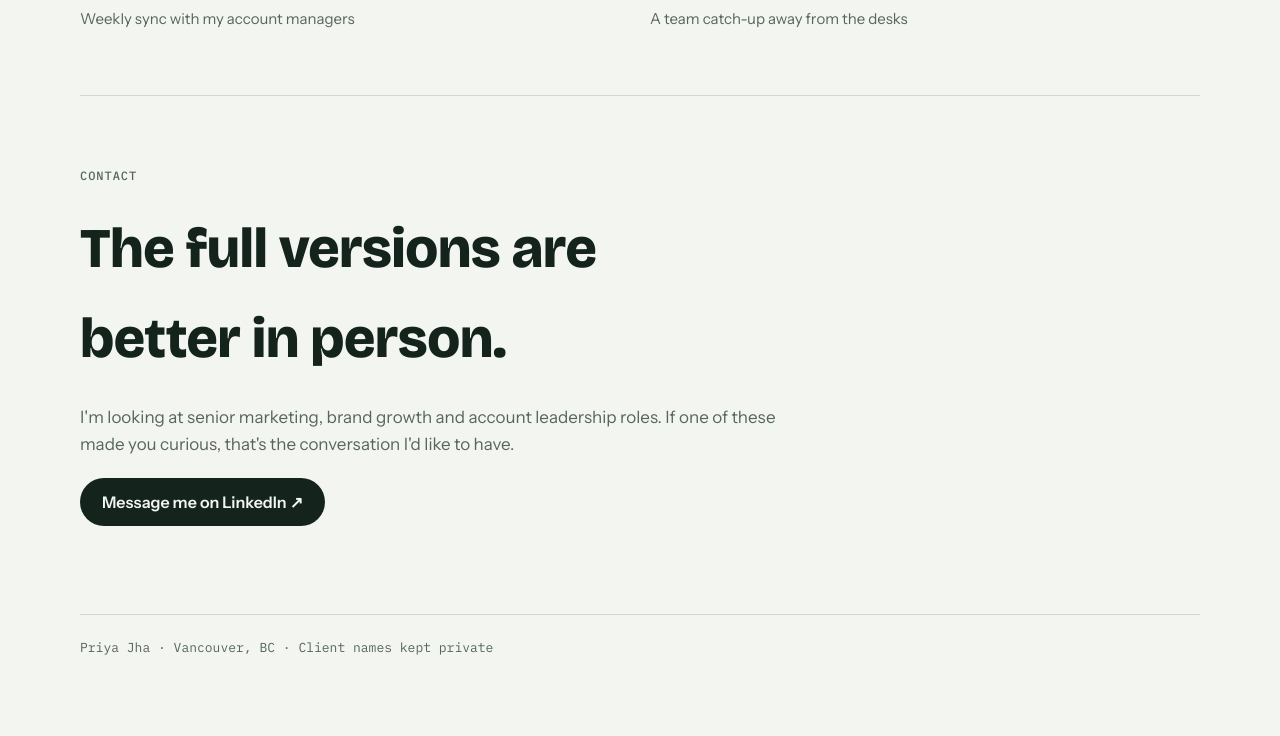
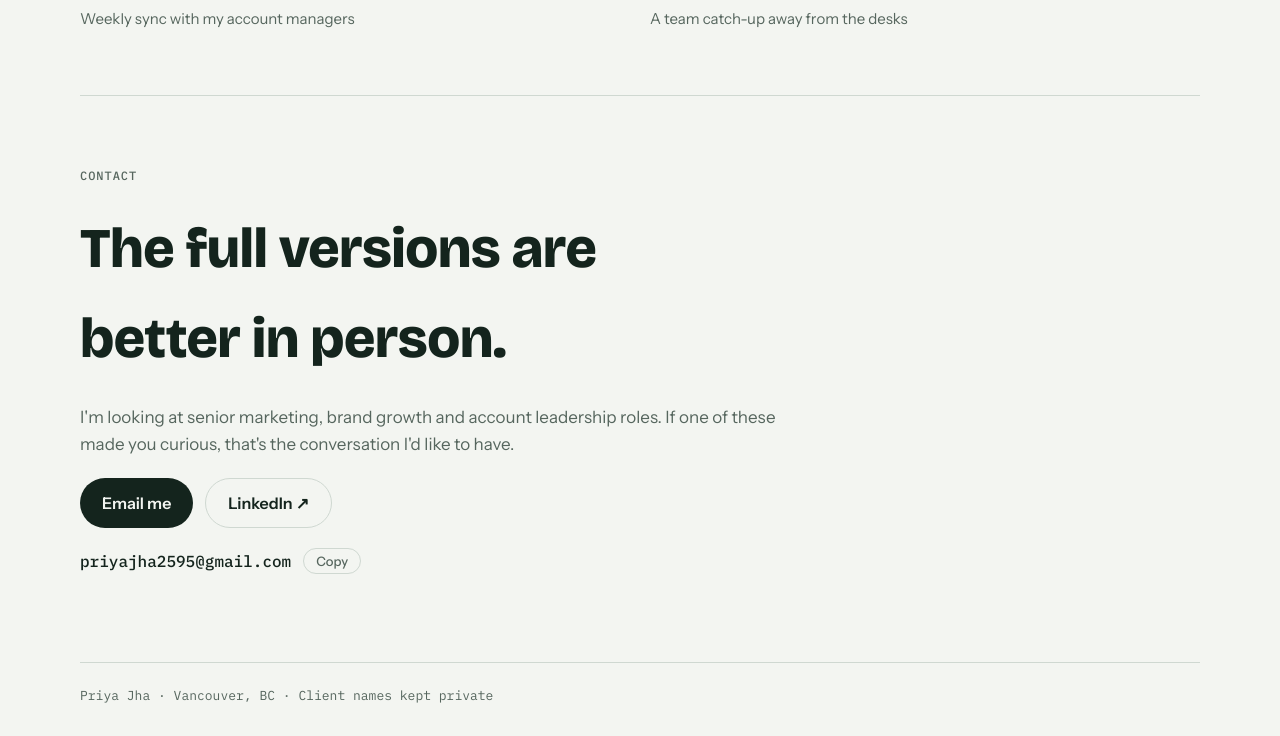
Before and after one commit to parameciain/priyajha.co, a plain HTML site: page index.html in a window 1280 px wide. Shown: the part 7723-8459 px from the top of the page. Before the commit the page ends 8411 px from the top, so only its background shows below. Drawn offline with nearby package versions, Linux system fonts and the light colour scheme.

Commit message:
Add email to contact

```diff
--- a/index.html
+++ b/index.html
@@ -136,6 +136,13 @@ figcaption b{color:var(--ink);font:600 19px/1.3 var(--display)}
 .contact p{max-width:var(--measure);color:var(--muted)}
 .btn{justify-self:start;display:inline-flex;align-items:center;gap:10px;background:var(--ink);color:var(--paper);text-decoration:none;font:600 16px var(--body);padding:14px 22px;border-radius:999px}
 .btn:hover{background:color-mix(in srgb, var(--ink) 85%, var(--saffron))}
+.contact-actions{display:flex;gap:12px;flex-wrap:wrap}
+.btn-ghost{background:transparent;color:var(--ink);border:1px solid var(--line)}
+.btn-ghost:hover{background:var(--panel)}
+.contact .email-line{display:flex;align-items:center;gap:12px;flex-wrap:wrap;font:500 16px var(--mono);color:var(--ink)}
+.email-line span{user-select:all}
+.copy{font:500 13px var(--body);background:transparent;color:var(--muted);border:1px solid var(--line);border-radius:999px;padding:4px 12px;cursor:pointer}
+.copy:hover{color:var(--ink)}
 footer{padding-block:24px;border-top:1px solid var(--line);font:400 13px var(--mono);color:var(--muted)}
 
 @media (max-width:820px){
@@ -385,7 +392,19 @@ footer{padding-block:24px;border-top:1px solid var(--line);font:400 13px var(--m
   <span class="label">Contact</span>
   <h2>The full versions are better in person.</h2>
   <p>I'm looking at senior marketing, brand growth and account leadership roles. If one of these made you curious, that's the conversation I'd like to have.</p>
-  <a class="btn" href="https://www.linkedin.com/in/priya-jha-5b3556170/" target="_blank" rel="noopener">Message me on LinkedIn ↗</a>
+  <div class="contact-actions">
+    <a class="btn" href="mailto:priyajha2595@gmail.com?subject=Hello%20Priya">Email me</a>
+    <a class="btn btn-ghost" href="https://www.linkedin.com/in/priya-jha-5b3556170/" target="_blank" rel="noopener">LinkedIn ↗</a>
+  </div>
+  <p class="email-line"><span id="email-text">priyajha2595@gmail.com</span> <button type="button" id="copy-email" class="copy">Copy</button></p>
+  <script>
+  document.getElementById('copy-email').addEventListener('click',function(){
+    var b=this, t=document.getElementById('email-text').textContent;
+    function done(){b.textContent='Copied';setTimeout(function(){b.textContent='Copy'},1800)}
+    function fallback(){var r=document.createRange();r.selectNodeContents(document.getElementById('email-text'));var s=window.getSelection();s.removeAllRanges();s.addRange(r);b.textContent='Selected'}
+    try{navigator.clipboard.writeText(t).then(done,fallback)}catch(e){fallback()}
+  });
+  </script>
 </section>
 <footer>Priya Jha · Vancouver, BC · Client names kept private</footer>
 </div>
```
